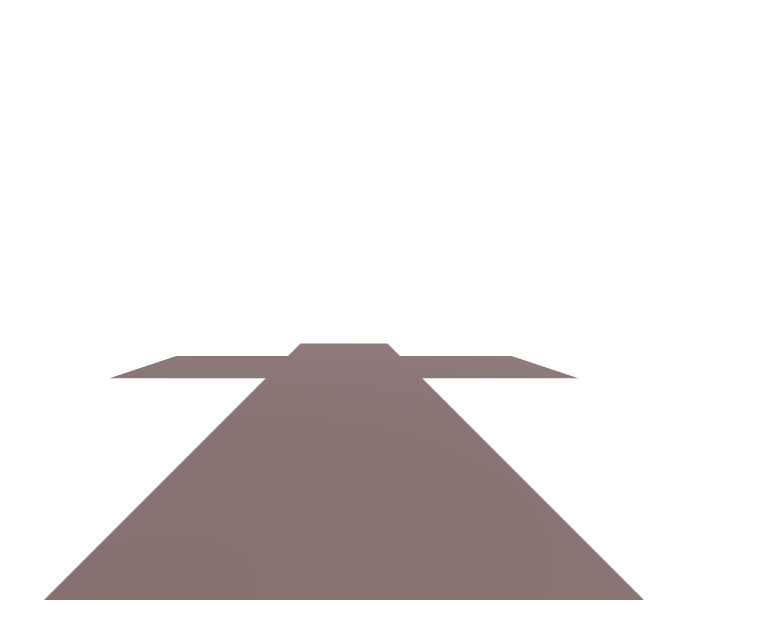
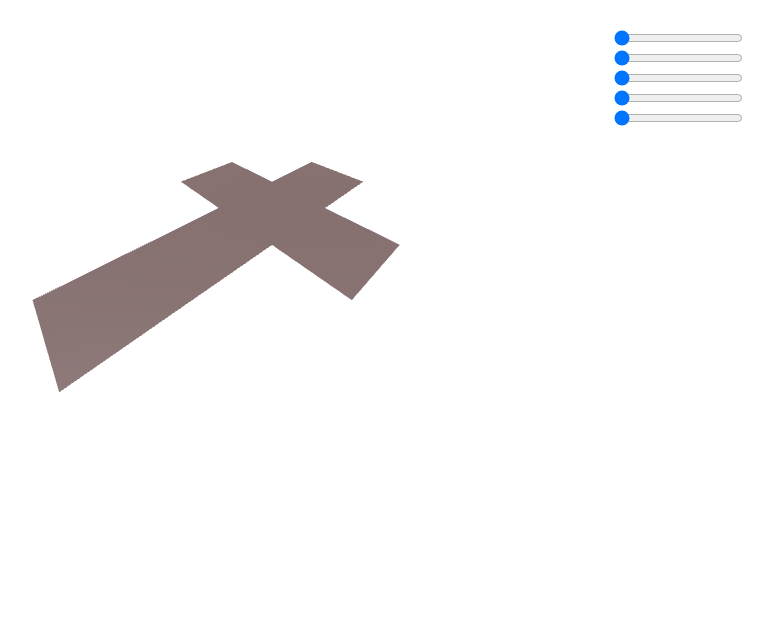
Before and after one commit to ai-petri/cube, a website built with webpack: page src/index.html in a window 1280 px wide. Shown: the whole page, without its empty margins (56-829 px from the left). Built offline with nearby package versions, Linux system fonts and the light colour scheme.

Commit message:
controls

```diff
--- a/src/Canvas3D.js
+++ b/src/Canvas3D.js
@@ -13,8 +13,11 @@ export default class Canvas3D extends HTMLCanvasElement
         this.scene.background = new THREE.Color("white");
         this.camera = new THREE.PerspectiveCamera( 75, width / height, 0.1, 1000 );
         this.controls = new OrbitControls(this.camera, this);
-        this.camera.position.z = 3;
-        this.camera.position.y = 0.5;
+        this.camera.position.x = 2;
+        this.camera.position.y = 2;
+        this.camera.position.z = 2;
+        this.camera.lookAt(0,0,0);
+
 
 
         const light1 = new THREE.HemisphereLight("red", "blue", 1.2);
--- a/src/index.html
+++ b/src/index.html
@@ -4,9 +4,12 @@
     <meta charset="UTF-8">
     <meta name="viewport" content="width=device-width, initial-scale=1.0">
     <style>
-        body
+        .controls
         {
-            margin: 0;
+            padding: 20px;
+            display: flex;
+            flex-direction: column;
+            align-items: center;
         }
     </style>
     <title>Document</title>
--- a/src/index.js
+++ b/src/index.js
@@ -1,14 +1,32 @@
 import Face from './Face';
 import Canvas3D from './Canvas3D';
-let canvas = new Canvas3D(800,600);
 
-document.body.append(canvas)
+let div = document.createElement("div");
+div.style.display = "flex";
 
+let canvas = new Canvas3D(innerWidth/2, innerHeight/2);
 let f = new Face();
 let f1 = f.addFace("left");
 let f2 = f.addFace("top");
 let f3 = f.addFace("right");
 let f4 = f.addFace("bottom");
 let f5 = f2.addFace("top");
-f.mesh.rotateX(Math.PI/2)
+f.mesh.rotateX(Math.PI/2);
 canvas.scene.add(f.mesh);
+
+let controls = document.createElement("div");
+controls.className = "controls";
+for(let face of [f1,f2,f3,f4,f5])
+{
+    let input = document.createElement("input");
+    input.type = "range";
+    input.min = 0;
+    input.max = Math.PI/2;
+    input.value = 0;
+    input.step = 0.001;
+    input.oninput = e => face.setRotation(e.target.value);
+    controls.append(input);
+}
+
+div.append(canvas, controls);
+document.body.append(div);
```
